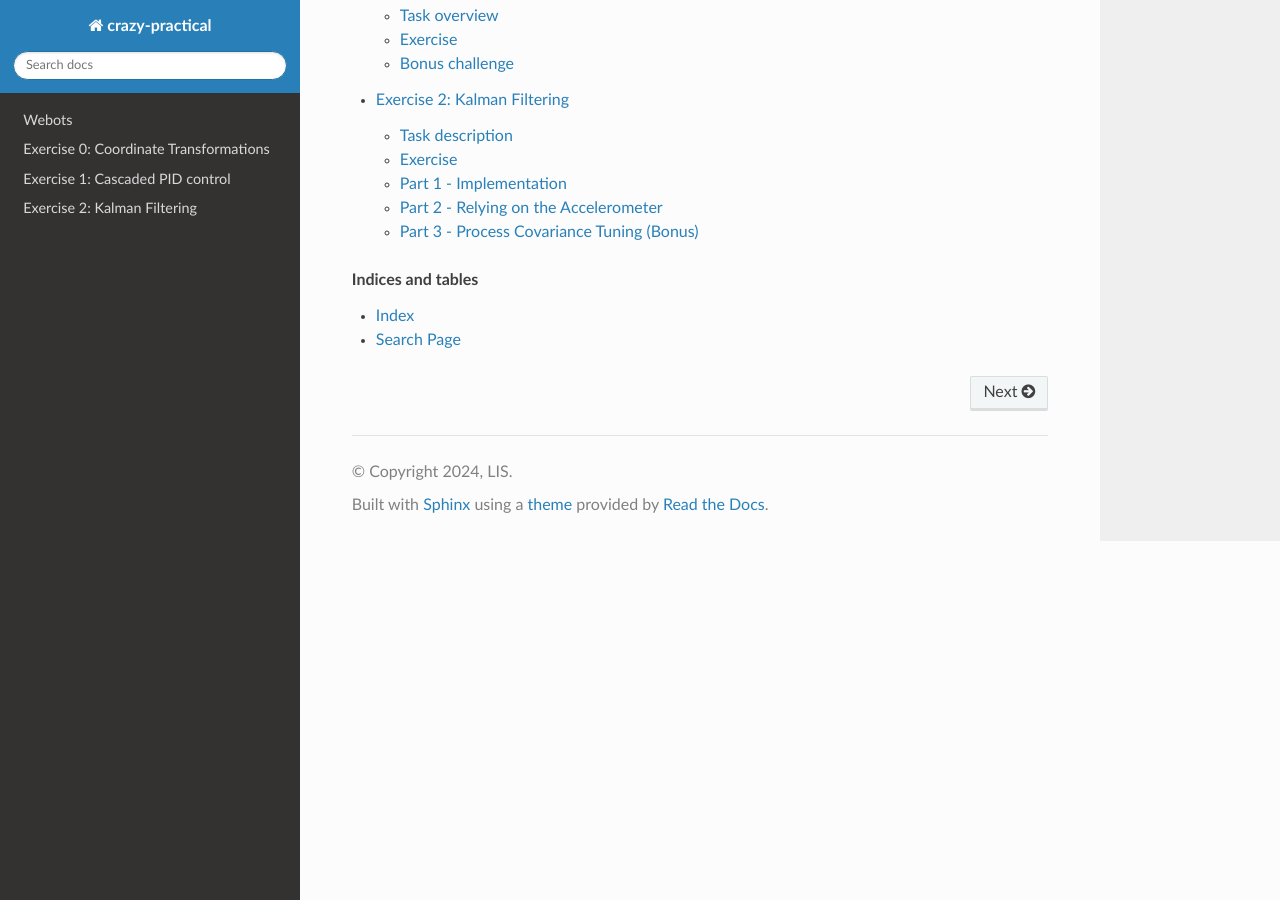
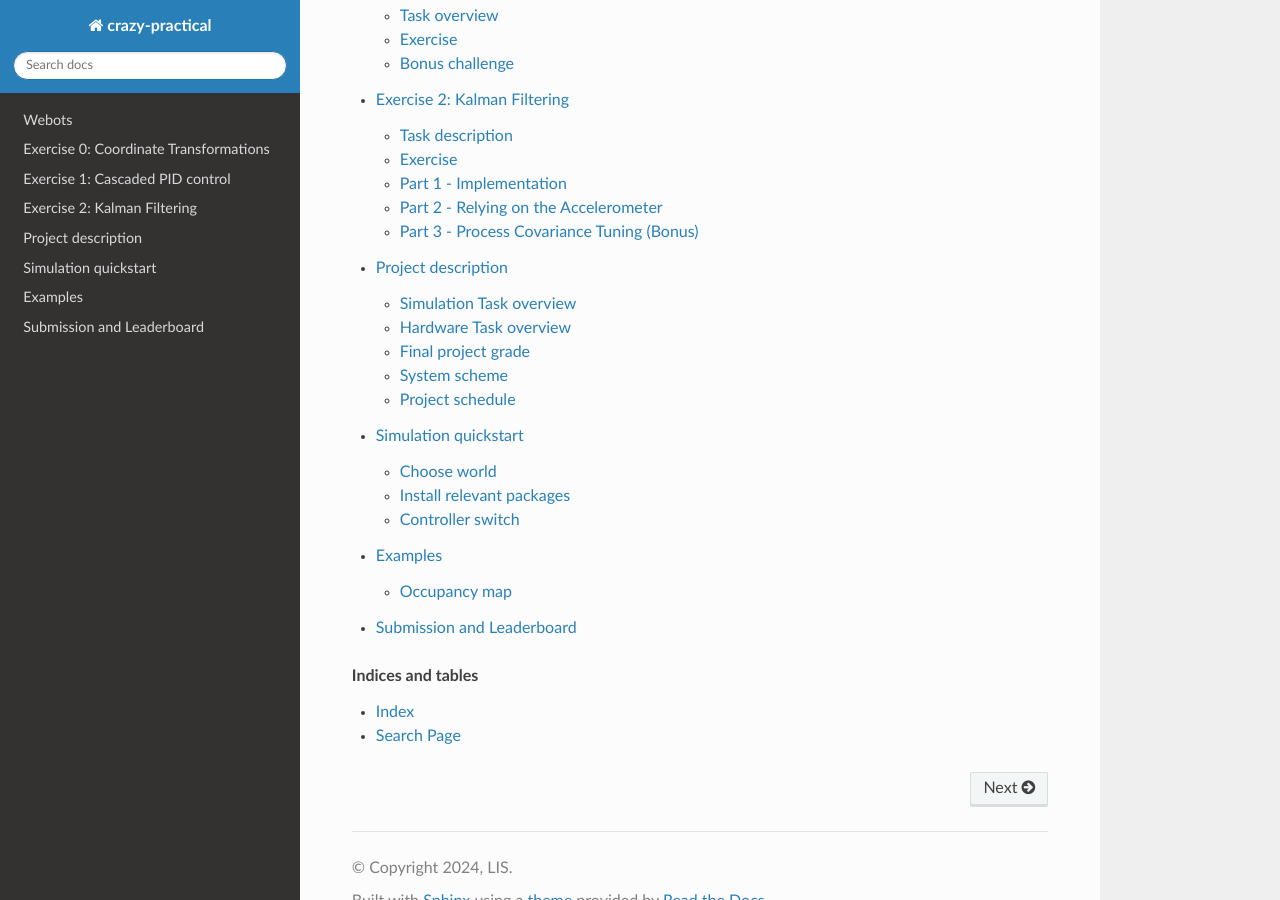
Before and after one commit to lis-epfl/micro-502, a Sphinx documentation site: the page built from docs/index.rst, in a window 1280 px wide and 900 px high, scrolled down 564 px. Built offline with Sphinx 7.4.7 and the Read the Docs theme 2.0.0, drawn with Linux system fonts in a browser that asks for light colours.

Commit message:
Updated index.rst

```diff
--- a/docs/index.rst
+++ b/docs/index.rst
@@ -18,6 +18,10 @@ This documentation details the weekly exercises and the project description, inc
    exercise_0/exercise_0_description
    exercise_1/exercise_1_description
    exercise_2/exercise_2_description
+   assignment/project_description
+   assignment/simulation_quickstart
+   assignment/examples
+   assignment/leaderboard
 
 .. rubric:: Indices and tables
 
```
